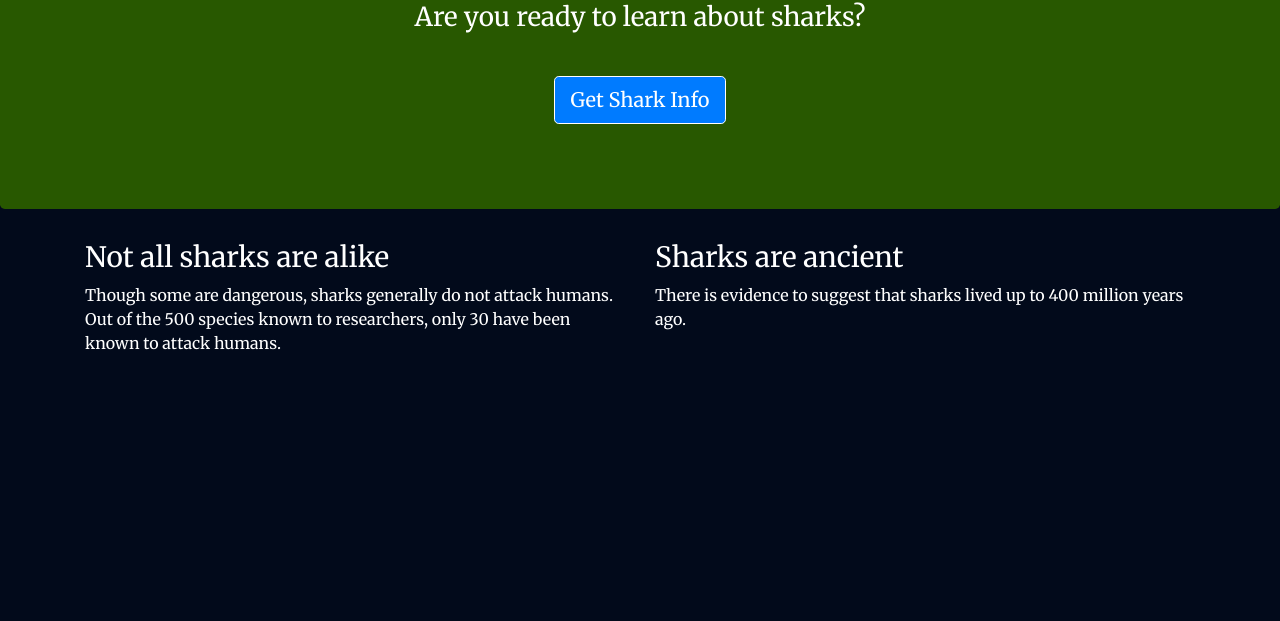
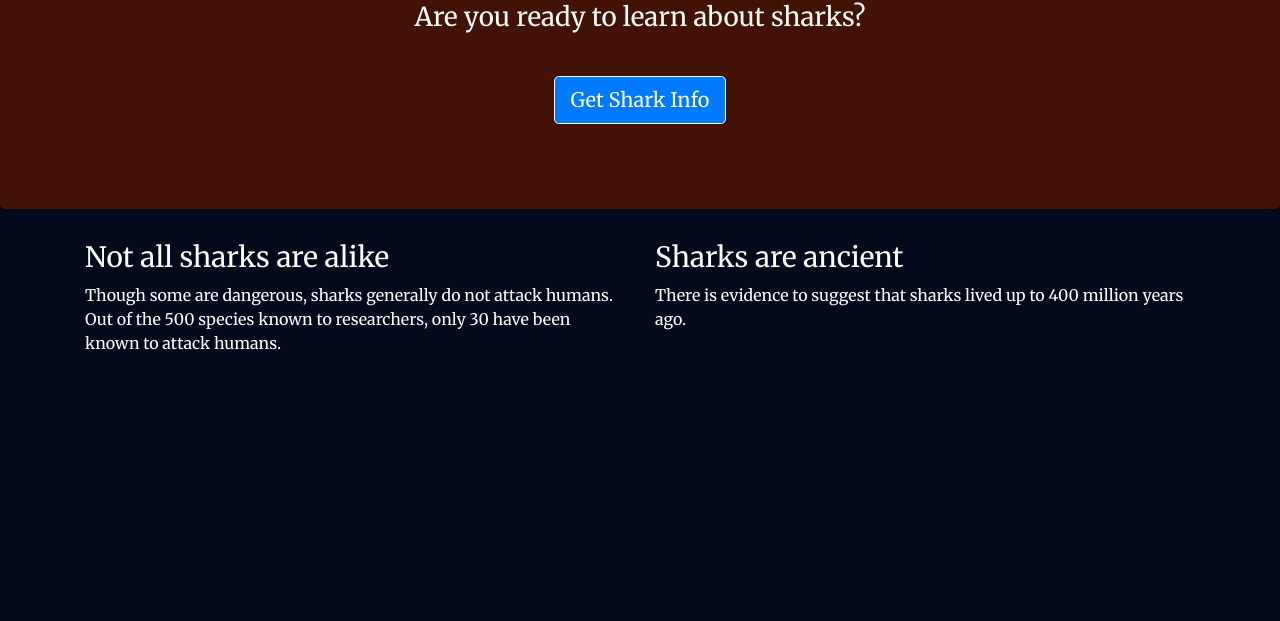
Before and after one commit to RohitDemo/sharks-r-us, a website: page views/index.html in a window 1280 px wide. Shown: the part 179-800 px from the top of the page. Drawn offline with nearby package versions, Linux system fonts and the light colour scheme.

Commit message:
Jumbotron to red!

```diff
--- a/views/css/styles.css
+++ b/views/css/styles.css
@@ -19,7 +19,7 @@ p {
 }
 
 .jumbotron {
-    background: #285800;
+    background: #421204;
     color: white;
     text-align: center;
 }
```
